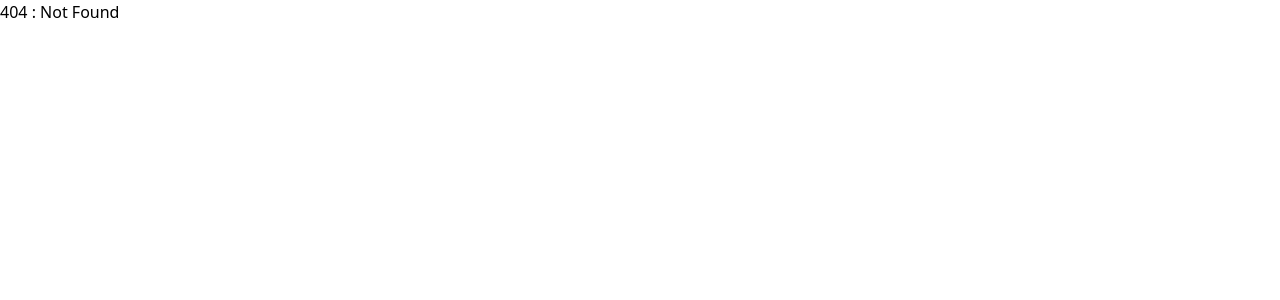
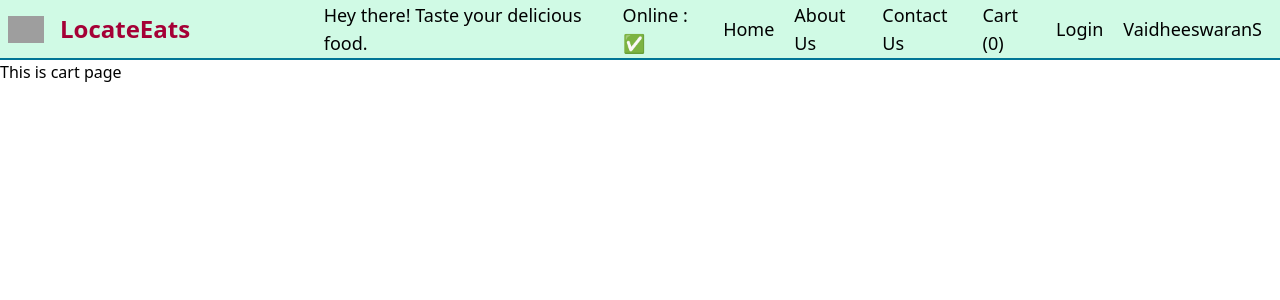
Before and after one commit to VaidheeswaranS/learn-react, a React (Vite) app: page /cart in a window 1280 px wide. Before the commit this address had no page. Shown: the top 300 px of the page. Built offline with nearby package versions, Linux system fonts and the light colour scheme; grey boxes are pictures that could not be loaded.

Commit message:
feat: added the basic cart page and routed to the page when clicked on Cart in header

```diff
--- a/src/App.js
+++ b/src/App.js
@@ -9,6 +9,7 @@ import { lazy, Suspense } from "react";
 import UserContext from "./utils/UserContext.js";
 import { Provider } from "react-redux";
 import appStore from "./utils/appStore.js";
+import Cart from "./components/Cart.js";
 
 /**
  * Header
@@ -86,6 +87,14 @@ const appRouter = createBrowserRouter([
         ),
       },
       {
+        path: "/cart",
+        element: (
+          <Suspense fallback={<h2>Loading the cart...</h2>}>
+            <Cart />
+          </Suspense>
+        ),
+      },
+      {
         path: "/restaurants/:resId",
         element: <RestaurantMenu />,
       },
--- /dev/null
+++ b/src/components/Cart.js
@@ -0,0 +1,5 @@
+const Cart = () => {
+  return <div>This is cart page</div>;
+};
+
+export default Cart;
--- a/src/components/Headers.js
+++ b/src/components/Headers.js
@@ -37,7 +37,7 @@ const Header = () => {
             <Link to={"/contact"}>Contact Us</Link>
           </li>
           <li className="p-2.5 text-lg">
-            <Link>Cart ({cartItems.length})</Link>
+            <Link to={"/cart"}>Cart ({cartItems.length})</Link>
           </li>
           <button
             className="p-2.5 text-lg"
```
